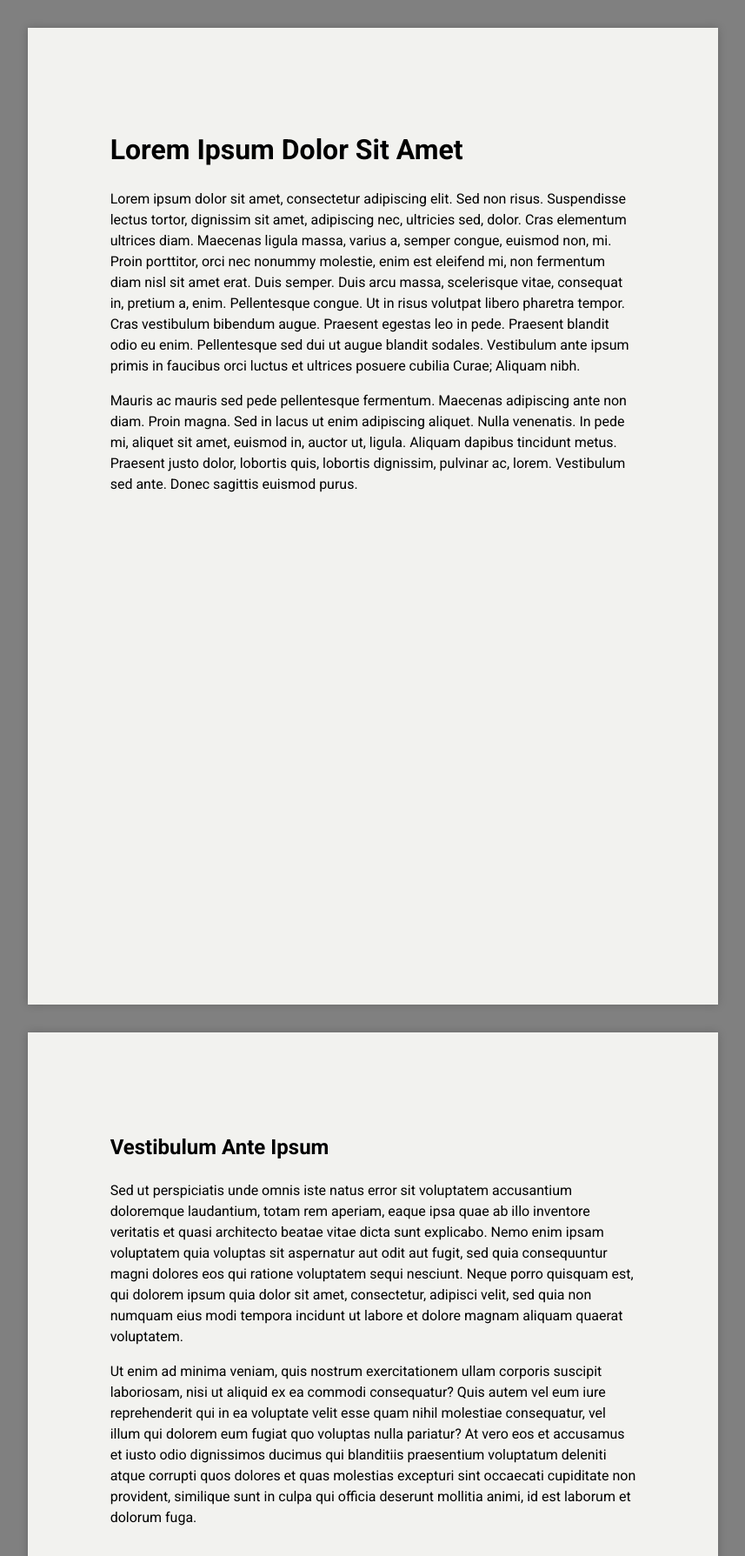
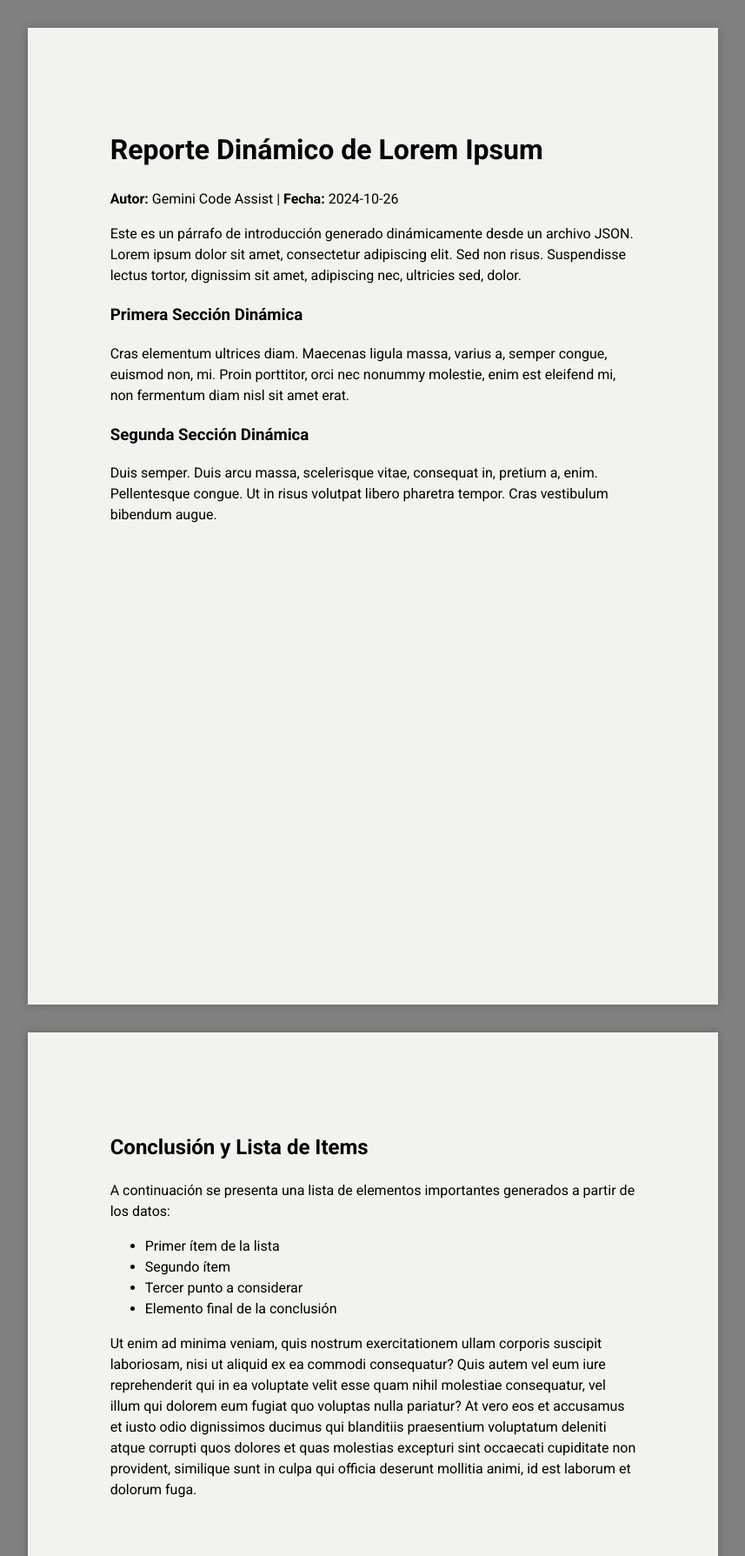
Before and after one commit to jramaya/jinja-print-formats, a Flask app: page /report/Lorem-Ipsum-report in a window 1280 px wide. Shown: the top 1789 px of the page at 87% size, without its empty margins (211-1068 px from the left). Run offline with Flask 3, Linux system fonts and the light colour scheme.

Commit message:
data.json support

```diff
--- a/app.py
+++ b/app.py
@@ -1,62 +1,53 @@
 import os
-from flask import Flask, render_template, make_response
+import json
+from flask import Flask, render_template, render_template_string, abort, make_response
 
 app = Flask(__name__)
 
-# Directorio base de las plantillas de reportes
-REPORTS_DIR = os.path.join('templates', 'reports')
+REPORTS_PATH = os.path.join('templates', 'reports')
 
 @app.route('/')
 def index():
-    """
-    Muestra una lista de todos los reportes disponibles.
-    """
+    """Lists all available reports."""
     try:
-        # Obtiene los nombres de las carpetas de los reportes
-        report_names = [name for name in os.listdir(REPORTS_DIR)
-                        if os.path.isdir(os.path.join(REPORTS_DIR, name))]
+        reports = [d for d in os.listdir(REPORTS_PATH) if os.path.isdir(os.path.join(REPORTS_PATH, d))]
+        return render_template('index.html', reports=reports)
     except FileNotFoundError:
-        # Si la carpeta de reportes no existe, muestra una lista vacía
-        report_names = []
-
-    return render_template('index.html', reports=report_names)
+        return "The 'templates/reports' directory was not found.", 404
 
 @app.route('/report/<report_name>')
 def generate_report(report_name):
-    """
-    Renderiza un reporte buscando todas las páginas de contenido
-    en la carpeta correspondiente.
-    """
-    report_folder = os.path.join(REPORTS_DIR, report_name)
+    """Generates a multi-page report with data from a JSON file."""
+    report_dir = os.path.join(REPORTS_PATH, report_name)
+    if not os.path.isdir(report_dir):
+        abort(404)
 
-    if not os.path.isdir(report_folder):
-        return "Reporte no encontrado", 404
+    # Load data from data.json if it exists
+    data_path = os.path.join(report_dir, 'data.json')
+    report_data = {}
+    if os.path.exists(data_path):
+        with open(data_path, 'r', encoding='utf-8') as f:
+            report_data = json.load(f)
 
-    # Carga el contenido de cada página del reporte
     pages_content = []
-    page_files = sorted(os.listdir(report_folder)) # Ordena para asegurar page1, page2, etc.
-
-    for page_file in page_files:
-        if page_file.endswith('.html'):
-            # La ruta para render_template debe ser relativa a la carpeta 'templates'
-            # y usar barras diagonales (/) para que Jinja la encuentre, sin importar el S.O.
-            template_path = f"reports/{report_name}/{page_file}"
-            # Renderizamos cada página por si tuviera lógica Jinja dentro
-            pages_content.append(render_template(template_path))
+    try:
+        page_files = sorted([f for f in os.listdir(report_dir) if f.startswith('page') and f.endswith('.html')])
+        for page_file in page_files:
+            with open(os.path.join(report_dir, page_file), 'r', encoding='utf-8') as f:
+                # Pass report_data to be rendered in each page fragment
+                page_html = render_template_string(f.read(), report_data=report_data)
+                pages_content.append(page_html)
+    except FileNotFoundError:
+        abort(404)
 
     return render_template('base.html', pages=pages_content)
 
-@app.route('/static/css/style.css')
+@app.route('/css/style.css')
 def serve_css():
-    """
-    Sirve la hoja de estilos, renderizándola como una plantilla Jinja.
-    Esto te permite usar variables en tu CSS en el futuro.
-    """
-    css_template = render_template('css/style.css.j2')
-    response = make_response(css_template)
+    """Serves the CSS file."""
+    response = make_response(render_template('css/style.css.j2'))
     response.headers['Content-Type'] = 'text/css'
     return response
 
 if __name__ == '__main__':
-    # Para acceder desde la red local, usa host='0.0.0.0'
     app.run(debug=True, port=5001)
--- /dev/null
+++ b/templates/reports/Lorem-Ipsum-report/data.json
@@ -0,0 +1,23 @@
+{
+  "report_title": "Reporte Dinámico de Lorem Ipsum",
+  "author": "Gemini Code Assist",
+  "publication_date": "2024-10-26",
+  "introduction": "Este es un párrafo de introducción generado dinámicamente desde un archivo JSON. Lorem ipsum dolor sit amet, consectetur adipiscing elit. Sed non risus. Suspendisse lectus tortor, dignissim sit amet, adipiscing nec, ultricies sed, dolor.",
+  "sections": [
+    {
+      "title": "Primera Sección Dinámica",
+      "content": "Cras elementum ultrices diam. Maecenas ligula massa, varius a, semper congue, euismod non, mi. Proin porttitor, orci nec nonummy molestie, enim est eleifend mi, non fermentum diam nisl sit amet erat."
+    },
+    {
+      "title": "Segunda Sección Dinámica",
+      "content": "Duis semper. Duis arcu massa, scelerisque vitae, consequat in, pretium a, enim. Pellentesque congue. Ut in risus volutpat libero pharetra tempor. Cras vestibulum bibendum augue."
+    }
+  ],
+  "conclusion_title": "Conclusión y Lista de Items",
+  "conclusion_items": [
+    "Primer ítem de la lista",
+    "Segundo ítem",
+    "Tercer punto a considerar",
+    "Elemento final de la conclusión"
+  ]
+}
--- a/templates/reports/Lorem-Ipsum-report/page1.html
+++ b/templates/reports/Lorem-Ipsum-report/page1.html
@@ -1,3 +1,9 @@
-<h1>Lorem Ipsum Dolor Sit Amet</h1>
-<p>Lorem ipsum dolor sit amet, consectetur adipiscing elit. Sed non risus. Suspendisse lectus tortor, dignissim sit amet, adipiscing nec, ultricies sed, dolor. Cras elementum ultrices diam. Maecenas ligula massa, varius a, semper congue, euismod non, mi. Proin porttitor, orci nec nonummy molestie, enim est eleifend mi, non fermentum diam nisl sit amet erat. Duis semper. Duis arcu massa, scelerisque vitae, consequat in, pretium a, enim. Pellentesque congue. Ut in risus volutpat libero pharetra tempor. Cras vestibulum bibendum augue. Praesent egestas leo in pede. Praesent blandit odio eu enim. Pellentesque sed dui ut augue blandit sodales. Vestibulum ante ipsum primis in faucibus orci luctus et ultrices posuere cubilia Curae; Aliquam nibh.</p>
-<p>Mauris ac mauris sed pede pellentesque fermentum. Maecenas adipiscing ante non diam. Proin magna. Sed in lacus ut enim adipiscing aliquet. Nulla venenatis. In pede mi, aliquet sit amet, euismod in, auctor ut, ligula. Aliquam dapibus tincidunt metus. Praesent justo dolor, lobortis quis, lobortis dignissim, pulvinar ac, lorem. Vestibulum sed ante. Donec sagittis euismod purus.</p>
+<h1>{{ report_data.report_title }}</h1>
+<p><strong>Autor:</strong> {{ report_data.author }} | <strong>Fecha:</strong> {{ report_data.publication_date }}</p>
+
+<p>{{ report_data.introduction }}</p>
+
+{% for section in report_data.sections %}
+  <h3>{{ section.title }}</h3>
+  <p>{{ section.content }}</p>
+{% endfor %}
--- a/templates/reports/Lorem-Ipsum-report/page2.html
+++ b/templates/reports/Lorem-Ipsum-report/page2.html
@@ -1,3 +1,10 @@
-<h2>Vestibulum Ante Ipsum</h2>
-<p>Sed ut perspiciatis unde omnis iste natus error sit voluptatem accusantium doloremque laudantium, totam rem aperiam, eaque ipsa quae ab illo inventore veritatis et quasi architecto beatae vitae dicta sunt explicabo. Nemo enim ipsam voluptatem quia voluptas sit aspernatur aut odit aut fugit, sed quia consequuntur magni dolores eos qui ratione voluptatem sequi nesciunt. Neque porro quisquam est, qui dolorem ipsum quia dolor sit amet, consectetur, adipisci velit, sed quia non numquam eius modi tempora incidunt ut labore et dolore magnam aliquam quaerat voluptatem.</p>
+<h2>{{ report_data.conclusion_title }}</h2>
+<p>A continuación se presenta una lista de elementos importantes generados a partir de los datos:</p>
+<ul>
+  {% for item in report_data.conclusion_items %}
+    <li>{{ item }}</li>
+  {% else %}
+    <li>No hay ítems para mostrar.</li>
+  {% endfor %}
+</ul>
 <p>Ut enim ad minima veniam, quis nostrum exercitationem ullam corporis suscipit laboriosam, nisi ut aliquid ex ea commodi consequatur? Quis autem vel eum iure reprehenderit qui in ea voluptate velit esse quam nihil molestiae consequatur, vel illum qui dolorem eum fugiat quo voluptas nulla pariatur? At vero eos et accusamus et iusto odio dignissimos ducimus qui blanditiis praesentium voluptatum deleniti atque corrupti quos dolores et quas molestias excepturi sint occaecati cupiditate non provident, similique sunt in culpa qui officia deserunt mollitia animi, id est laborum et dolorum fuga.</p>
```
Also changed, not shown: README.md.
